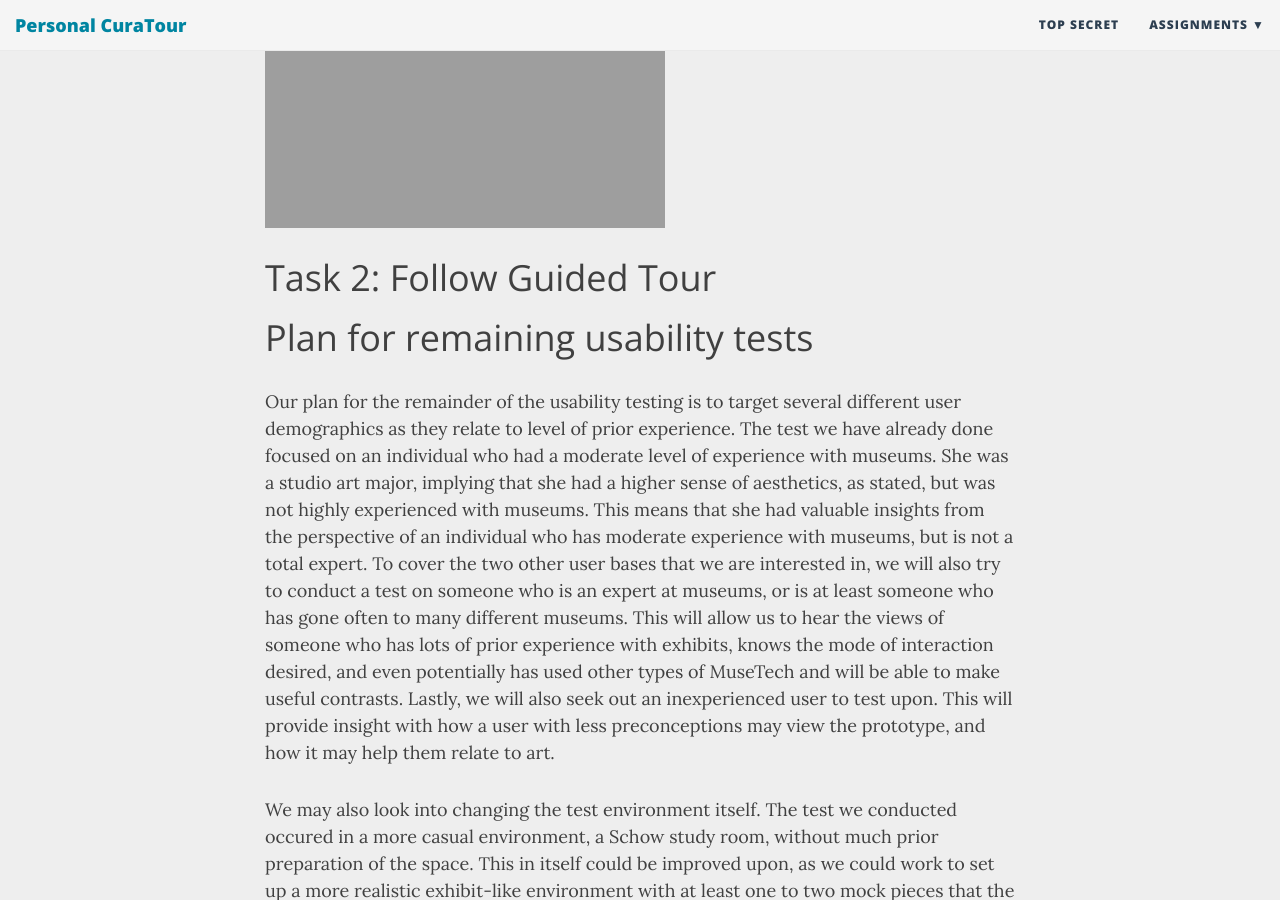
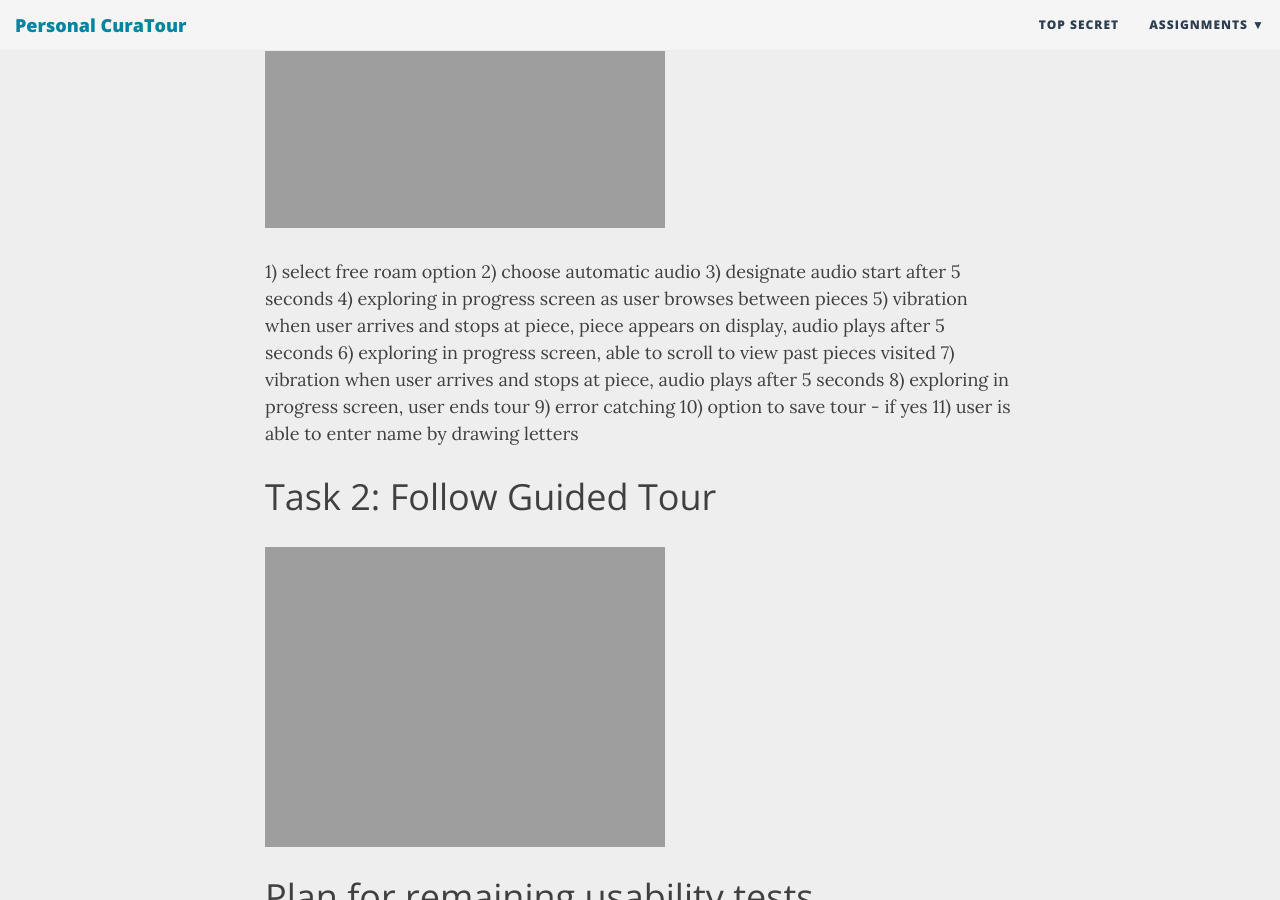
Before and after one commit to krtejeda/PersonalCuraTour, a Jekyll site: the page built from Usability-Testing-CheckIn.md, in a window 1280 px wide and 900 px high, scrolled down 6504 px. Built offline with Jekyll 4.4.1, drawn with Linux system fonts in a browser that asks for light colours; nearby versions of some CDN libraries.

Commit message:
Update Usability-Testing-CheckIn.md

```diff
--- a/Usability-Testing-CheckIn.md
+++ b/Usability-Testing-CheckIn.md
@@ -72,9 +72,22 @@ Aside from flaws in our process itself, the usability test was also instrumental
 
 ![](https://krtejeda.github.io/PersonalCuraTour/img/freeroam1.jpg)
 
+1) select free roam option
+2) choose automatic audio
+3) designate audio start after 5 seconds
+4) exploring in progress screen as user browses between pieces
+5) vibration when user arrives and stops at piece, piece appears on display, audio plays after 5 seconds
+6) exploring in progress screen, able to scroll to view past pieces visited
+7) vibration when user arrives and stops at piece, audio plays after 5 seconds
+8) exploring in progress screen, user ends tour
+9) error catching
+10) option to save tour - if yes
+11) user is able to enter name by drawing letters
+
 
 # Task 2: Follow Guided Tour
 
+![](https://krtejeda.github.io/PersonalCuraTour/img/guidedtour.jpg)
 
 
 # Plan for remaining usability tests
```
